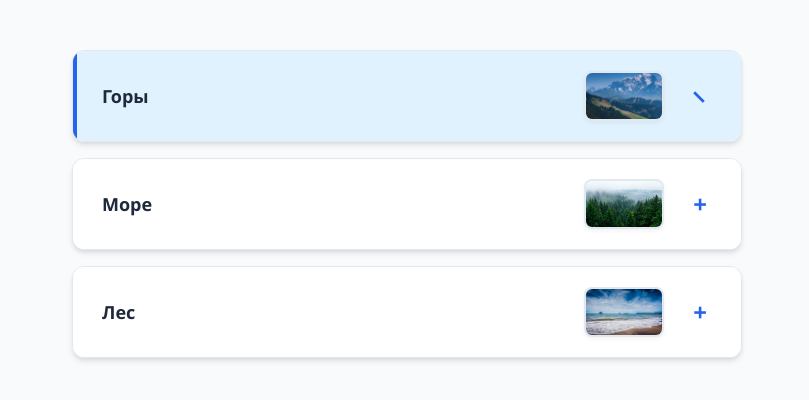
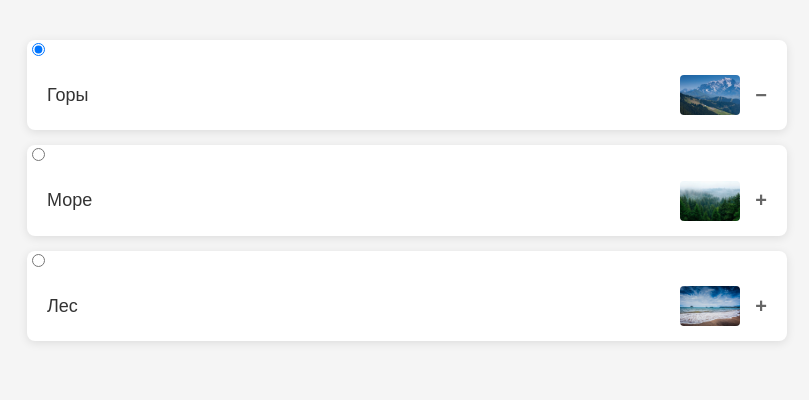
Before and after one commit to rusik18ruslan12-debug/accordion-project, a plain HTML site: page index.html in a window 1280 px wide. Shown: the whole page, without its empty margins (233-1042 px from the left). Drawn offline with Linux system fonts and the light colour scheme; files whose address does not match are found by name.

Commit message:
Update style.css

```diff
--- a/style.css
+++ b/style.css
@@ -1,141 +1,162 @@
-:root {
-    --primary-color: #2563eb;
-    --text-dark: #1e293b;
-    --bg-light: #f8fafc;
-    --white: #ffffff;
-    --border-color: #e2e8f0;
-    --border-radius: 12px;
-    --transition: all 0.3s cubic-bezier(0.4, 0, 0.2, 1);
-    --shadow: 0 4px 6px -1px rgba(0, 0, 0, 0.1), 0 2px 4px -1px rgba(0, 0, 0, 0.06);
-}
-
 * {
     box-sizing: border-box;
 }
 
 body {
-    background: var(--bg-light);
-    min-height: 100vh;
+    font-family: Arial, sans-serif;
     margin: 0;
-    padding: 20px 0;
-    font-family: 'Segoe UI', Tahoma, Geneva, Verdana, sans-serif;
-    color: var(--text-dark);
+    padding: 0;
+    background-color: #f5f5f5;
 }
 
 .accordion-container {
-    max-width: 700px;
-    margin: 30px auto;
-    padding: 0 15px;
+    max-width: 800px;
+    margin: 40px auto;
+    padding: 0 20px;
 }
 
 .accordion-item {
-    margin-bottom: 16px;
-    border-radius: var(--border-radius);
+    margin-bottom: 15px;
+    border-radius: 8px;
     overflow: hidden;
-    box-shadow: var(--shadow);
-    background: var(--white);
-    position: relative;
-    transition: var(--transition);
-    border: 1px solid var(--border-color);
-}
-
-/* Скрываем радиокнопки */
-.accordion-input {
-    display: none;
+    box-shadow: 0 2px 10px rgba(0, 0, 0, 0.1);
+    background: white;
 }
 
 .accordion-header {
     display: flex;
     align-items: center;
-    justify-content: space-between;
-    padding: 20px 25px;
+    padding: 15px 20px;
     cursor: pointer;
-    transition: var(--transition);
-    position: relative;
-    background: var(--white);
-    border-left: 4px solid transparent;
+    transition: background-color 0.3s ease;
+}
+
+.accordion-header:hover {
+    background-color: #f0f8ff;
 }
 
 @media (hover: hover) {
-    .accordion-header:hover {
-        background: #f1f5f9;
-        transform: translateY(-2px);
-        box-shadow: 0 8px 15px -3px rgba(37, 99, 235, 0.1);
-        border-left-color: var(--primary-color);
+    .accordion-header:hover .preview-img {
+        transform: scale(1.05);
+        opacity: 0.8;
+    }
+
+    .accordion-header:hover .accordion-title {
+        color: #0066cc;
+    }
+
+    .accordion-header:hover .toggle-icon {
+        transform: rotate(90deg);
     }
 }
 
 .preview-img {
-    width: 80px;
-    height: 50px;
+    width: 60px;
+    height: 40px;
     object-fit: cover;
-    border-radius: 8px;
-    margin-right: 20px;
-    transition: var(--transition);
-    border: 2px solid var(--border-color);
-    box-shadow: 0 2px 4px rgba(0, 0, 0, 0.05);
-}
-
-@media (hover: hover) {
-    .accordion-header:hover .preview-img {
-        transform: scale(1.05) rotate(1deg);
-        box-shadow: 0 4px 8px rgba(0, 0, 0, 0.1);
-    }
+    margin-right: 15px;
+    border-radius: 4px;
+    transition: all 0.3s ease;
 }
 
 .accordion-title {
-    font-size: 18px;
-    font-weight: 600;
-    color: var(--text-dark);
-    transition: var(--transition);
     flex-grow: 1;
+    font-weight: 500;
+    color: #333;
+    transition: color 0.3s ease;
 }
 
 .toggle-icon {
-    font-size: 24px;
+    font-size: 20px;
     font-weight: bold;
-    color: var(--primary-color);
-    width: 32px;
-    height: 32px;
-    border-radius: 50%;
-    display: flex;
-    align-items: center;
-    justify-content: center;
+    color: #666;
     transition: transform 0.3s ease;
 }
 
 .accordion-content {
     max-height: 0;
     overflow: hidden;
-    padding: 0 25px;
+    padding: 0 20px;
     transition: max-height 0.4s ease, padding 0.4s ease;
-    background: var(--white);
 }
 
 .full-img {
+    max-width: 100%;
+    height: auto;
+    display: block;
+    margin: 15px 0;
     opacity: 0;
-    transform: translateY(-10px) scale(0.98);
+    transform: translateY(-10px);
     transition: opacity 0.4s ease, transform 0.4s ease;
-    border-radius: 8px;
-    margin: 16px 0;
-    width: 100%;
-    height: auto;
 }
 
-p {
-    color: #64748b;
-    margin: 0 0 16px 0;
+.accordion-item.active .accordion-content {
+    max-height: 500px;
+    padding: 20px;
 }
 
-/* Стили для активного элемента */
-.accordion-input:checked ~ .accordion-header {
-    background: #e0f2fe;
-    border-left-color: var(--primary-color);
+.accordion-item.active .full-img {
+    opacity: 1;
+    transform: translateY(0);
 }
 
-.accordion-input:checked ~ .accordion-header .toggle-icon {
+.accordion-item.active .toggle-icon {
     transform: rotate(45deg);
-    color: var(--primary-color);
 }
 
-/* Увеличенная высота для корректного отображения большого
+/* Адаптивность и размер шрифта */
+@media screen and (max-width: 320px) {
+    .accordion-container {
+        padding: 0 10px;
+        margin: 20px auto;
+    }
+
+    .accordion-header {
+        padding: 12px 15px;
+    }
+
+    .preview-img {
+        width: 50px;
+        height: 30px;
+    }
+
+    .accordion-title {
+        font-size: 14px;
+    }
+
+    .toggle-icon {
+        font-size: 18px;
+    }
+}
+
+@media screen and (min-width: 321px) and (max-width: 820px) {
+    .accordion-title {
+        font-size: 16px;
+    }
+
+    .preview-img {
+        width: 55px;
+        height: 35px;
+    }
+}
+
+@media screen and (min-width: 821px) {
+    .accordion-title {
+        font-size: 18px;
+    }
+
+    .preview-img {
+        width: 60px;
+        height: 40px;
+    }
+}
+
+@media screen and (min-width: 1920px) {
+    .accordion-container {
+        max-width: 900px;
+    }
+
+    .accordion-title {
+        font-size: 20px;
+    }
+}
```
